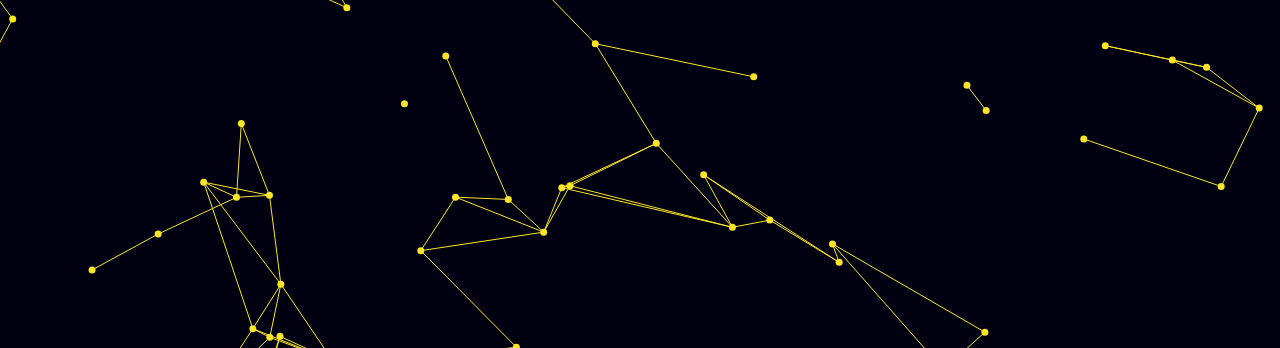
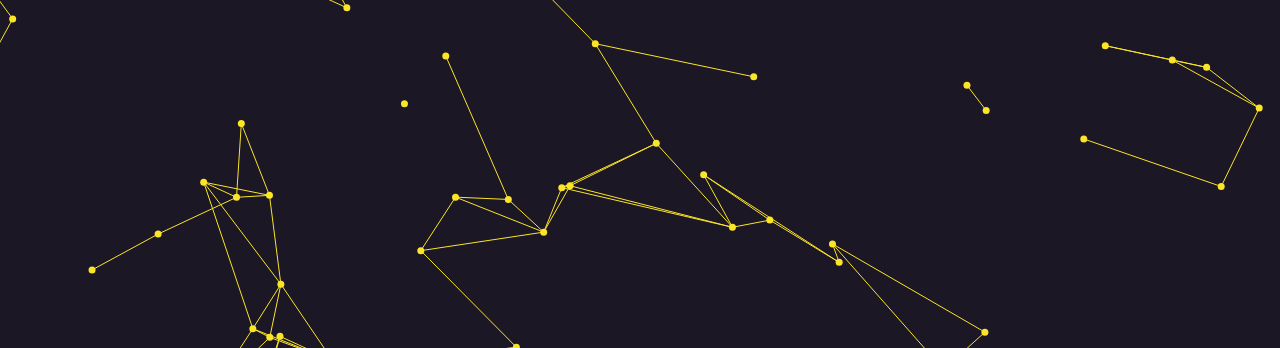
Before and after one commit to wtfchewy/wtfchewy.github.io, a plain HTML site: page index.html in a window 1280 px wide. Shown: the top 348 px of the page. Drawn offline with nearby package versions, Linux system fonts and the light colour scheme.

Commit message:
Update style.css

```diff
--- a/css/style.css
+++ b/css/style.css
@@ -45,7 +45,7 @@ html, body {
 }
 
 body {
-  background: #000010;
+  background: #1C1725;
   font-family: 'Syncopate', sans-serif;
   color: #fff;
   line-height: 1.3;
```
